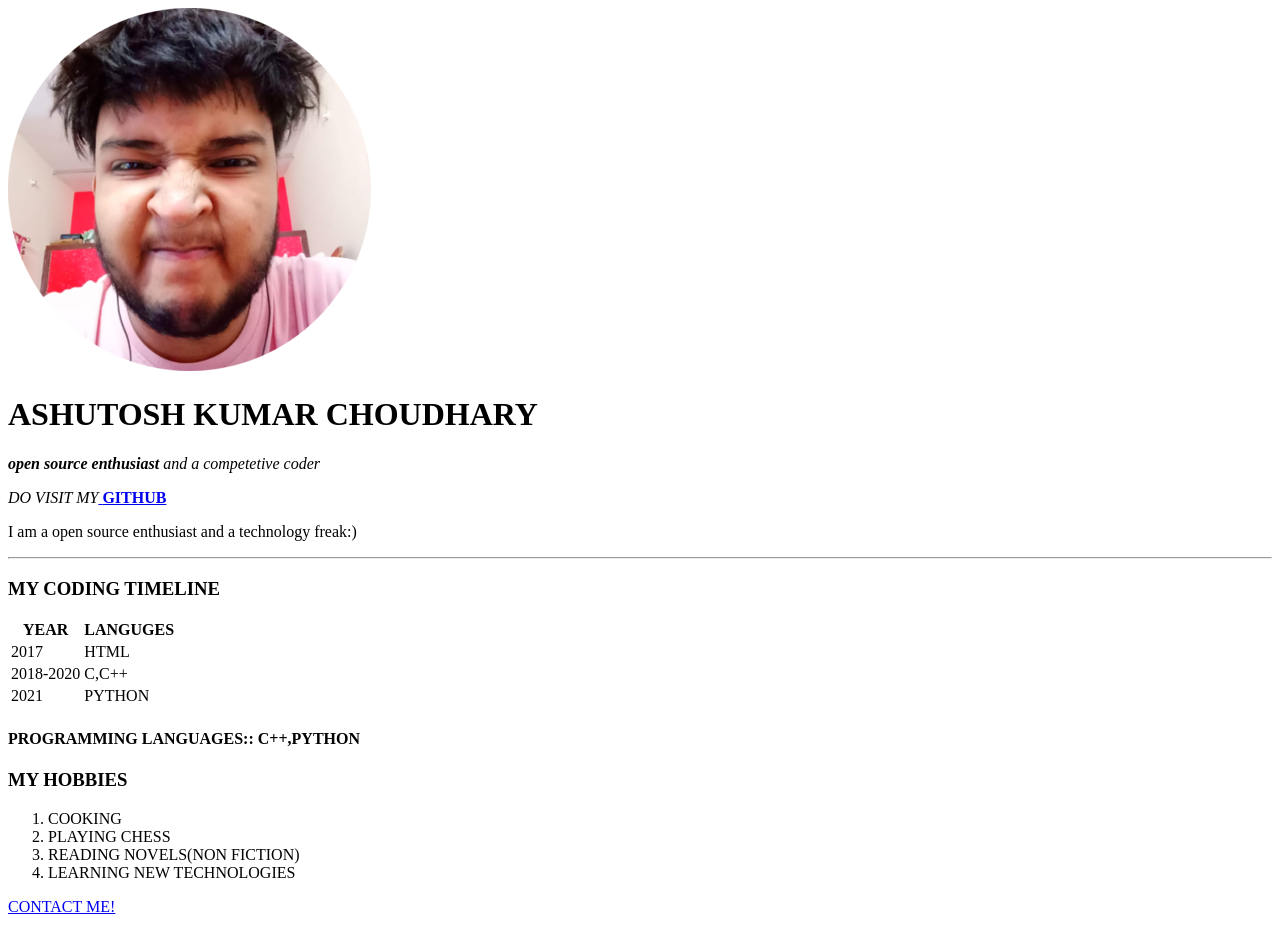
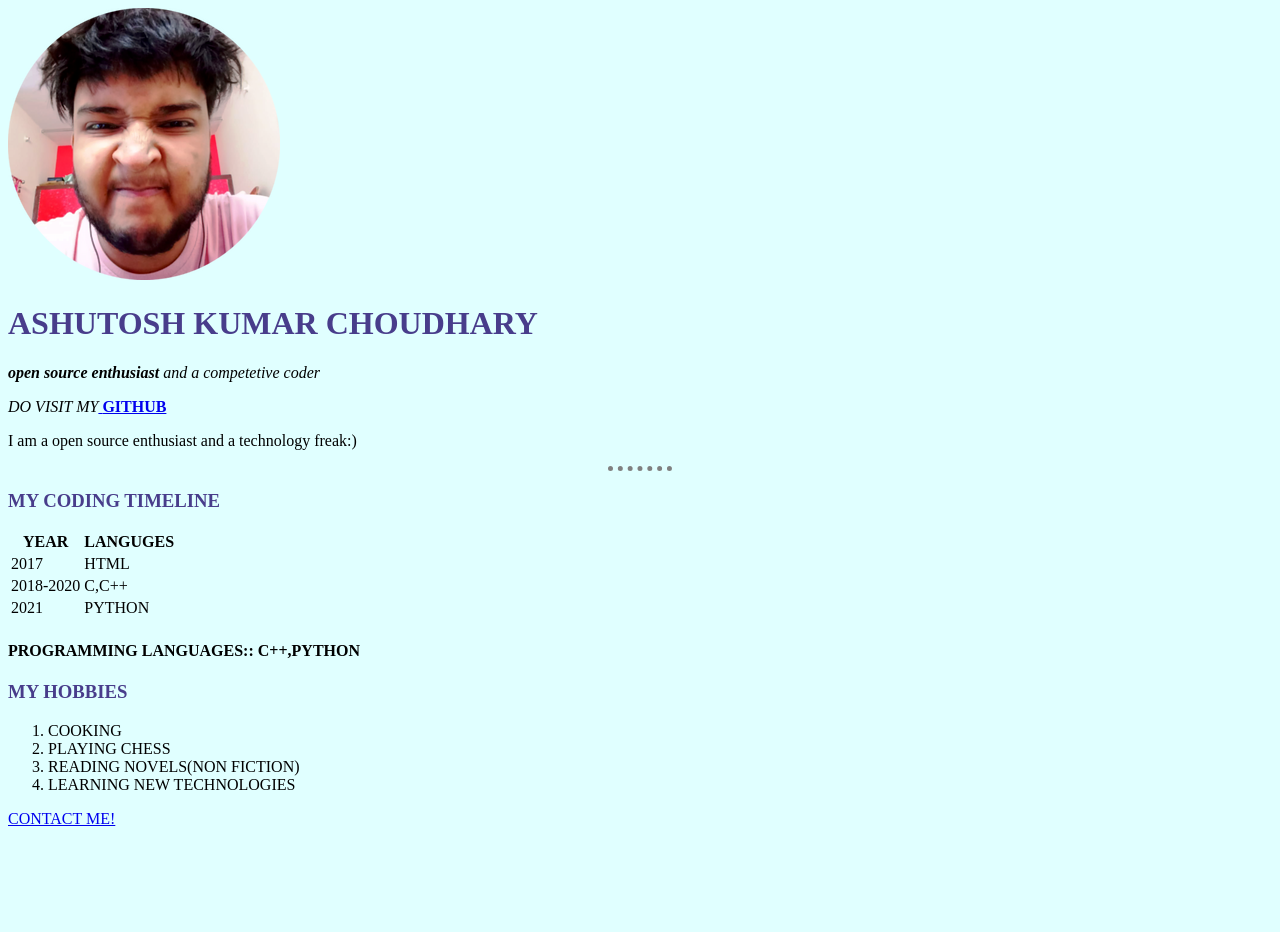
Before and after one commit to Ash-KODES/MY-FIRST-HTML-WEBSITE, a plain HTML site: page index.html in a window 1280 px wide. After the commit the page ends 844 px from the top, so only its background shows below. Drawn offline with Linux system fonts and the light colour scheme.

Commit message:
css sheet added

```diff
--- /dev/null
+++ b/css/style.css
@@ -0,0 +1,20 @@
+body
+{
+    background-color:#E0FFFF;
+}
+h1
+{
+    color:#483D8B;
+}
+h3
+{
+    color:#483D8B;
+}
+hr
+{
+    border-style: none;
+    border-top-style: dotted;
+    border-color:grey;
+    border-width:5px;
+    width:5%;
+}
--- a/index.html
+++ b/index.html
@@ -4,10 +4,11 @@
     <link rel="icon" type="image/x-icon" href="./assets/favicon.ico" />
     <meta charset="utf-8" />
     <meta name="viewport" content="width=device-width, initial-scale=1" />
+    <link rel="stylesheet" href="css/style.css">
   </head>
 
   <body>
-    <img src="ashu.png" alt="ERROR 404">
+    <img src="ashu2.png" alt="ERROR 404">
       <h1>ASHUTOSH KUMAR CHOUDHARY</h1>
       <p><em><strong>open source enthusiast</strong> and a competetive coder</em></p>
       <p><em>DO VISIT MY</em><a href="https://github.com/Ash-KODES"> <strong>GITHUB</strong></a></p>
```
Also changed, not shown: contact.html (+1 -0 lines), ashu2.png (added).
